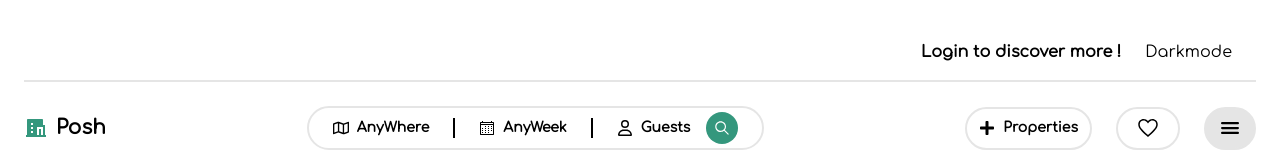
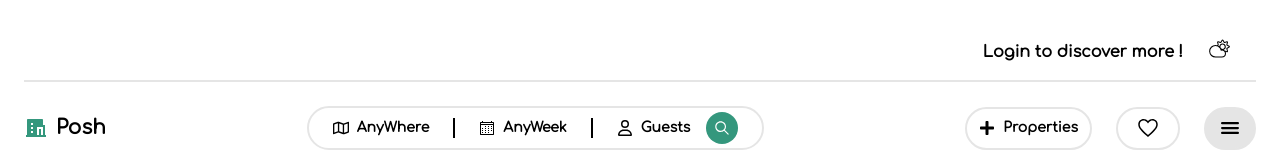
Before and after one commit to nitiwatchaw/nextjs-reservation, a Next.js app: page / in a window 1280 px wide. Shown: the top 160 px of the page. Built offline with nearby package versions, Linux system fonts and the light colour scheme; no server answers; the database is empty; what world-countries would draw is missing.

Commit message:
getDarkMode

```diff
--- a/app/components/navbar/Profile.tsx
+++ b/app/components/navbar/Profile.tsx
@@ -1,8 +1,9 @@
 'use client'
-import React from 'react'
+import React, { useState, useEffect } from 'react'
 import { SafeUser } from '../types'
 import useLoginModal from '@/app/hook/useLoginModal'
-
+import { RiMoonClearLine } from "react-icons/ri";
+import { CiCloudSun } from "react-icons/ci";
 
 interface ProfileProps {
     currentUser?: SafeUser | null
@@ -12,9 +13,29 @@ const Profile: React.FC<ProfileProps> = ({ currentUser }) => {
 
 
     const loginModal = useLoginModal()
+
+    const [isDarkmode, setIsDarkmode] = useState(() => {
+        const storedMode = window.localStorage.getItem('reservation-project-Darkmode');
+        return storedMode ? JSON.parse(storedMode) : false;
+    })
+
+
     const handleDarkMode = () => {
-        document.body.classList.toggle('dark')
+        document.body.classList.toggle('dark');
+        setIsDarkmode((prevMode: any) => !prevMode)
     }
+
+    useEffect(() => {
+        window.localStorage.setItem('reservation-project-Darkmode', JSON.stringify(isDarkmode))
+        if (isDarkmode) {
+            document.body.classList.add('dark');
+        }
+    }, [isDarkmode]);
+
+
+
+
+
     return (
         <>
             {
@@ -27,7 +48,9 @@ const Profile: React.FC<ProfileProps> = ({ currentUser }) => {
                             {currentUser?.name}
                         </div>
                         <div className="dark:text-white">
-                            <button onClick={handleDarkMode}>Darkmode</button>
+                            {isDarkmode ? <button onClick={handleDarkMode}><RiMoonClearLine size={25} /></button> :
+                                <button onClick={handleDarkMode}><CiCloudSun size={25} /></button>
+                            }
                         </div>
                     </div> :
 
@@ -37,7 +60,9 @@ const Profile: React.FC<ProfileProps> = ({ currentUser }) => {
                             Login to discover more !
                         </div>
                         <div className="dark:text-white">
-                            <button onClick={handleDarkMode}>Darkmode</button>
+                            {isDarkmode ? <button onClick={handleDarkMode}><RiMoonClearLine size={25} /></button> :
+                                <button onClick={handleDarkMode}><CiCloudSun size={25} /></button>
+                            }
                         </div>
                     </div>
 
```
